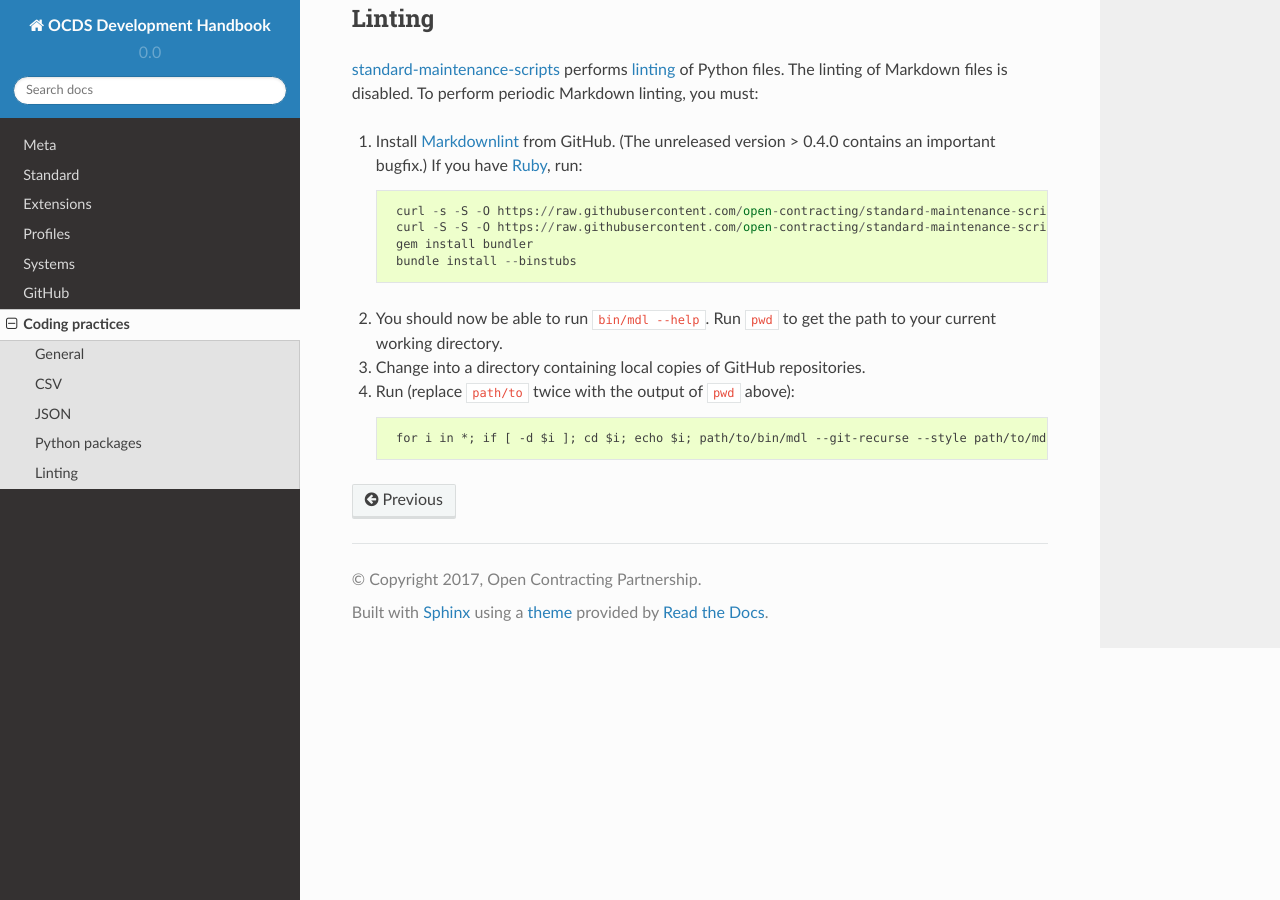
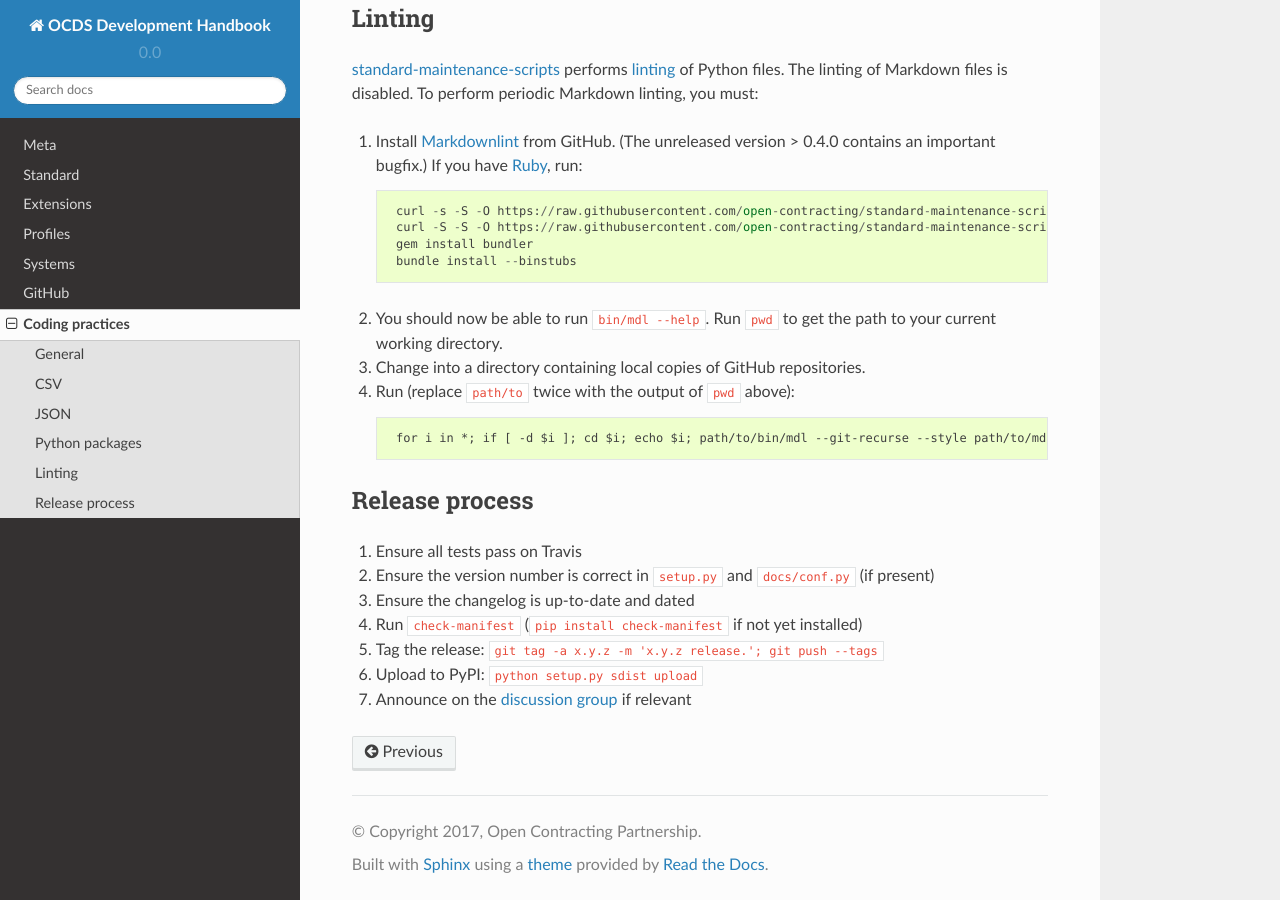
Before and after one commit to open-contracting/standard-development-handbook, a Sphinx documentation site: the page built from docs/coding/index.md, in a window 1280 px wide and 900 px high, scrolled down 1951 px. Built offline with Sphinx 7.4.7 and the Read the Docs theme 2.0.0, drawn with Linux system fonts in a browser that asks for light colours.

Commit message:
Add PyPI package release process

```diff
--- a/docs/coding/index.md
+++ b/docs/coding/index.md
@@ -104,3 +104,13 @@ To change a readme from Markdown to reStructuredText, install `pandoc` and run:
 1. Run (replace `path/to` twice with the output of `pwd` above):
 
         for i in *; if [ -d $i ]; cd $i; echo $i; path/to/bin/mdl --git-recurse --style path/to/mdlrc.rb .; cd ..; end; end
+
+## Release process
+
+1. Ensure all tests pass on Travis
+1. Ensure the version number is correct in `setup.py` and `docs/conf.py` (if present)
+1. Ensure the changelog is up-to-date and dated
+1. Run `check-manifest` (`pip install check-manifest` if not yet installed)
+1. Tag the release: `git tag -a x.y.z -m 'x.y.z release.'; git push --tags`
+1. Upload to PyPI: `python setup.py sdist upload`
+1. Announce on the [discussion group](https://groups.google.com/a/open-contracting.org/forum/#!forum/standard-discuss) if relevant
```
